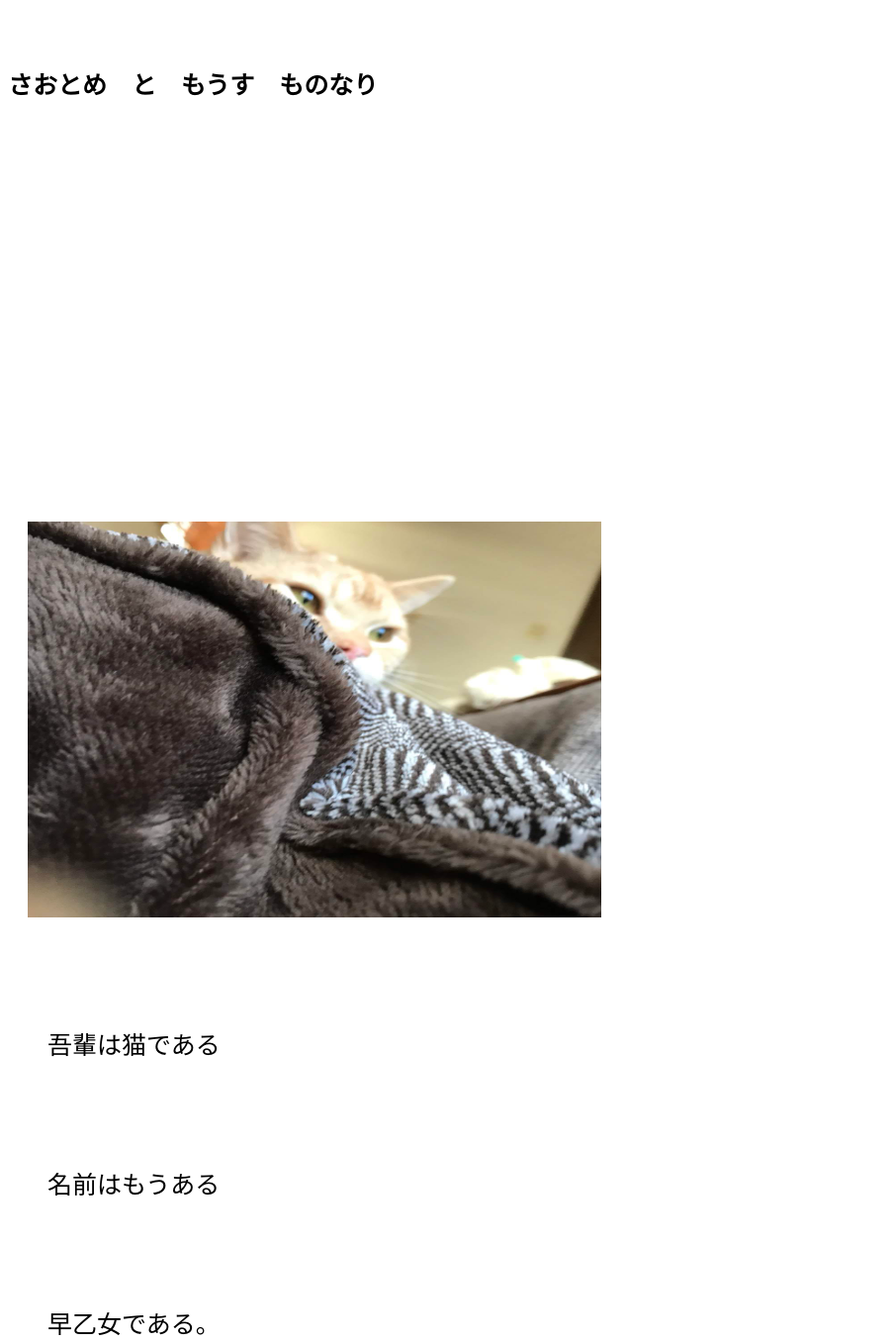
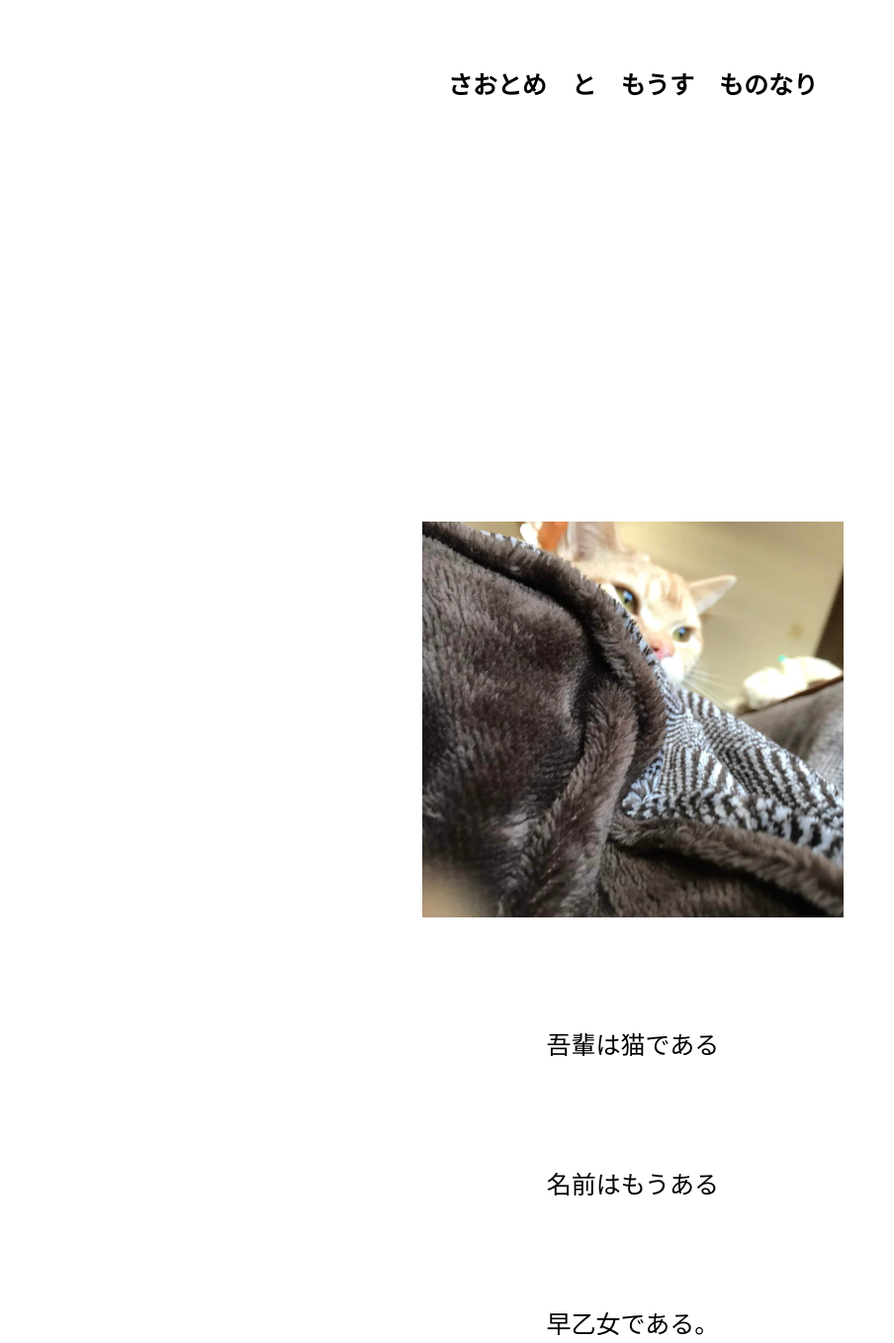
Before and after one commit to owl-helmes/owl-1, a plain HTML site: page index.html in a window 1280 px wide. Shown: the part 1360-2717 px from the top of the page at 99% size, without its empty margins (0-904 px from the left). Drawn offline with Linux system fonts and the light colour scheme; a web font is replaced by a local one.

Commit message:
Update blog.css

```diff
--- a/blog.css
+++ b/blog.css
@@ -43,13 +43,14 @@ header img{
 }
 .blog-main{
   padding-top: 400px;
+  text-align:  center;
 
 }
 .blog-main img{
   height: 800px;
-  width: 600px;
+  width: 426px;
   padding-top: 400px;
-  padding-left: 20px;
+  padding-left: px;
 
 
 }
@@ -62,7 +63,7 @@ header img{
 .blog-main p{
   font-family: "Sawarabi Mincho";
   font-size: 25px;
-  padding-left: 40px;
+  padding-left: px;
   padding-top:80px;
 }
 footer{
```
